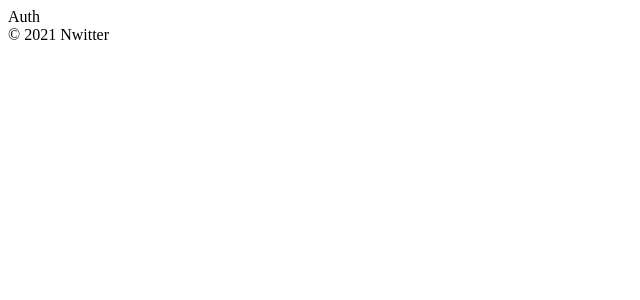
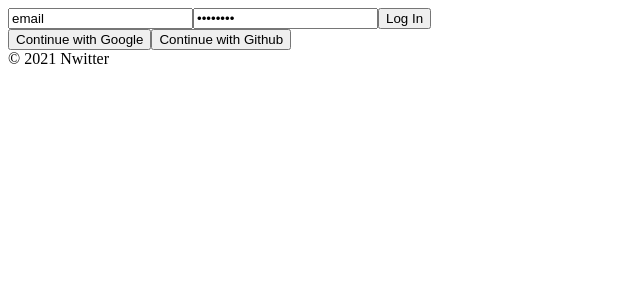
Before and after one commit to tigerish009/nwitter, a React (Create React App) app: page /#/ in a window 1280 px wide. Shown: the top 300 px of the page, without its empty margins (0-640 px from the left). Built offline with nearby package versions, Linux system fonts and the light colour scheme; no server answers.

Commit message:
const onChange = (event) => {const{target: {name, value },} = event; if(name===email) {setEmail(value);}

```diff
--- a/src/components/Router.js
+++ b/src/components/Router.js
@@ -1,7 +1,7 @@
 import React from 'react';
 import { HashRouter as Router, Route, Switch } from 'react-router-dom';
-import Auth from '../routes/Auth';
-import Home from '../routes/Home';
+import Auth from 'routes/Auth';
+import Home from 'routes/Home';
 
 const AppRouter = ({isLoggedIn}) => {
     return (
--- a/src/index.js
+++ b/src/index.js
@@ -1,6 +1,6 @@
 import React from 'react';
 import ReactDOM from 'react-dom';
-import App from './components/App';
+import App from 'components/App';
 
 ReactDOM.render(
   <React.StrictMode>
--- a/src/routes/Auth.js
+++ b/src/routes/Auth.js
@@ -1,5 +1,38 @@
-import React from 'react';
+import React, {useState} from 'react';
 
-const Auth = () => <span>Auth</span>;
+const Auth = () => {
+    const [email, setEmail] = useState("");
+    const [password, setPassword] = useState("");
+    const onChange = (event) => {
+        const {
+            target: { name, value },
+        } = event;
+        if (name === "email") {
+            setEmail(value);
+        } else if (name === "password") {
+            setPassword(value);
+        }
+    }
+    const onSubmit = (event) => {
+        event.preventDefault();
+    }
+    return (
+        <div>
+        <form onSubmit={onSubmit}>
+            <input name="email" type="text" placeholder="Email" required value="email" onChange={onChange} />
+            <input name="password" type="password" placeholder="Password" required value="password" onChange={onChange} />
+            <input type="submit" value="Log In" />
+        </form>
+        <div>
+            <button>Continue with Google </button>
+            <button>Continue with Github </button>
+        </div>
+    </div>
+
+    )
+
+}
+
+
 
 export default Auth;
```
